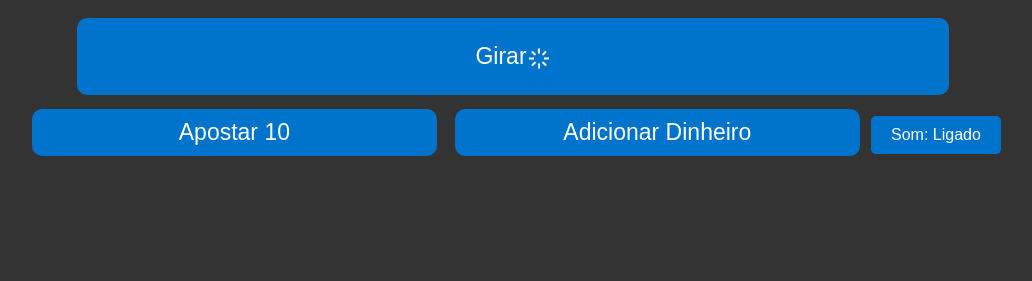
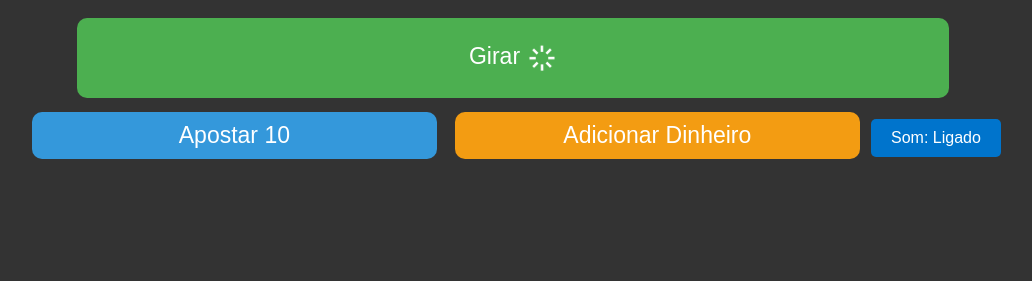
Before and after one commit to flavio-foa-dev/roleta, a plain HTML site: page index.html in a window 1280 px wide. Shown: the part 468-749 px from the top of the page, without its empty margins (127-1159 px from the left). Drawn offline with nearby package versions, Linux system fonts and the light colour scheme; files whose address does not match are found by name.

Commit message:
css buttom

```diff
--- a/css/style.css
+++ b/css/style.css
@@ -124,8 +124,42 @@ background-color: #005ea6; /* Cor de fundo do botão ao passar o mouse */
 
 /* No seu arquivo css/styles.css */
 .custom-spinner {
-  font-size: 24px; /* Ajuste o tamanho conforme necessário */
+  font-size: 30px; /* Ajuste o tamanho conforme necessário */
+  margin-left:7px;
   vertical-align: middle; /* Alinhe verticalmente conforme necessário */
   /* Adicione mais estilos conforme necessário */
   display: none; /* Inicialmente, oculte o spinner */
 }
+
+#girar {
+  background-color: #4CAF50; /* Verde */
+}
+
+#girar:hover {
+  background-color: #45a049; /* Verde mais escuro ao passar o mouse */
+}
+
+
+#apostar {
+  background-color: #3498db; /* Azul */
+}
+
+#apostar:hover {
+  background-color: #2980b9; /* Azul mais escuro ao passar o mouse */
+}
+
+#adicionar-dinheiro {
+  background-color: #f39c12; /* Amarelo */
+}
+
+#adicionar-dinheiro:hover {
+  background-color: #d68910; /* Amarelo mais escuro ao passar o mouse */
+}
+
+#adicionar-dinheiro {
+  background-color: #f39c12; /* Amarelo */
+}
+
+#adicionar-dinheiro:hover {
+  background-color: #d68910; /* Amarelo mais escuro ao passar o mouse */
+}
--- a/js/tigre.js
+++ b/js/tigre.js
@@ -34,7 +34,7 @@ document.getElementById('spinner').style.display = 'inline-block';
 // Execute a lógica do giro ou qualquer outra ação desejada
 
 // Simule um atraso de 2 segundos (você pode substituir isso pela sua lógica real)
-setTimeout(stopSpinner, 2000);
+setTimeout(stopSpinner, 3000);
 }
 
 function stopSpinner() {
```
